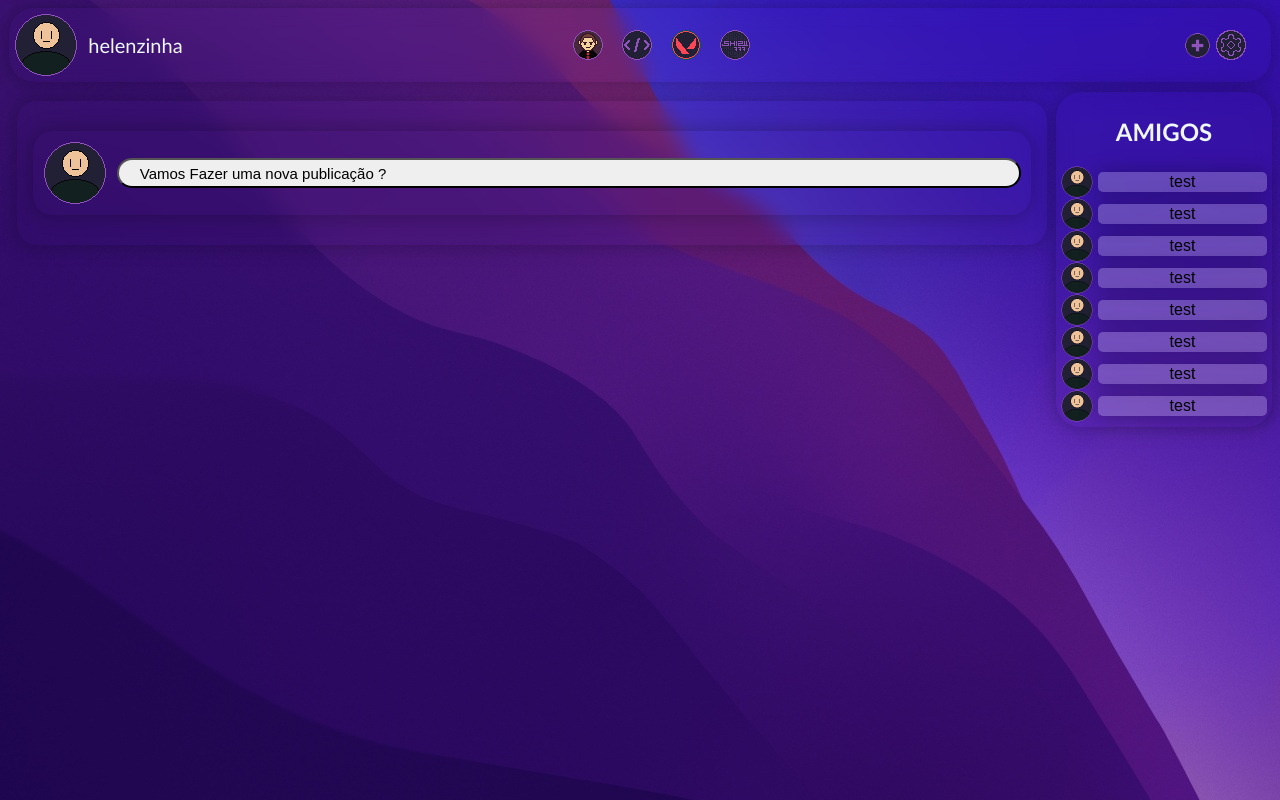
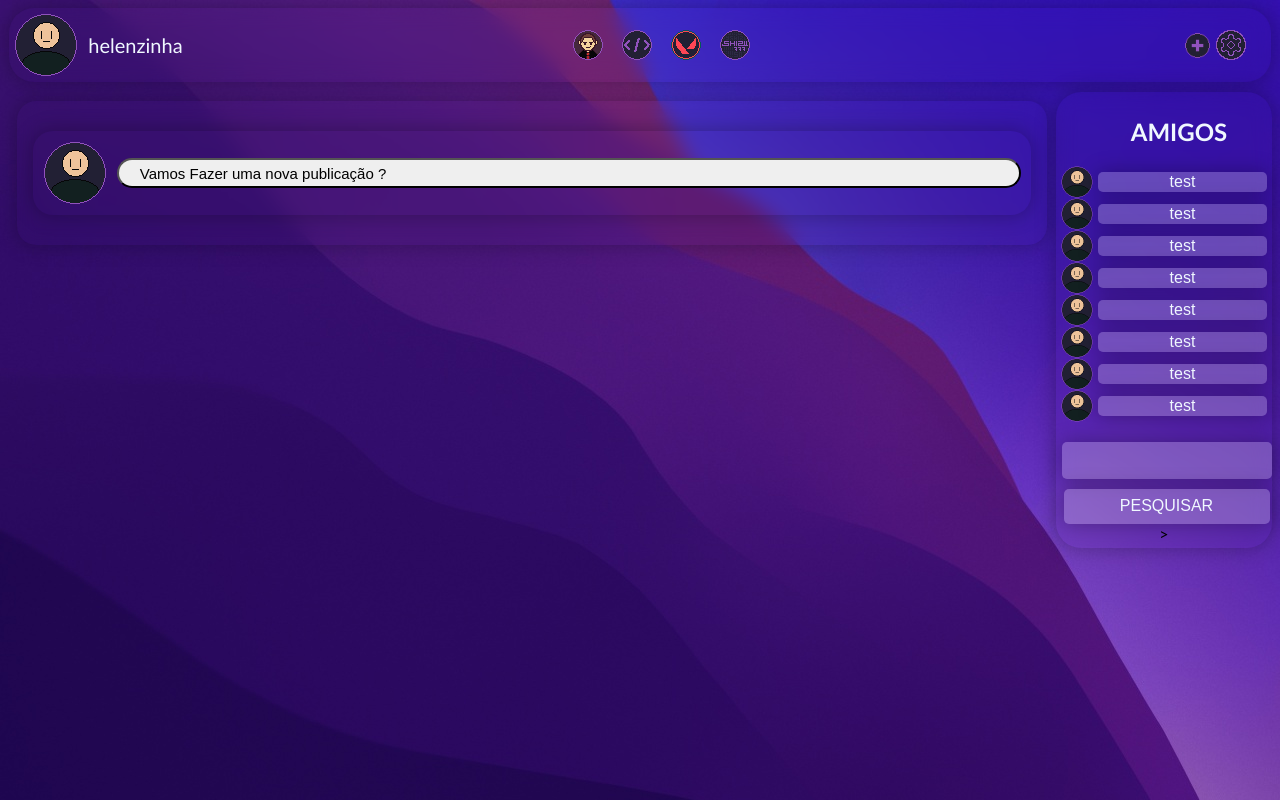
Before and after one commit to So78073/ShizuSite, a website: page a_project/princPage.html in a window 1280 px wide. Drawn offline with Linux system fonts and the light colour scheme.

Commit message:
emplemento da função brownser na aba friends

```diff
--- a/a_project/princPage.html
+++ b/a_project/princPage.html
@@ -74,7 +74,7 @@
 
 
         <div class="friend">
-            <h2 class="h2">AMIGOS</h2>
+            <h2 style=" color: aliceblue; margin-left: 30px;">AMIGOS</h2>
 
             <div class="friend_div">
                 <img src="/IMG/USER_DEFAUT.png" class="imgFrinds">
@@ -109,6 +109,10 @@
                 <button class="friendsBT">test</button>
             </div>
 
+            <div class="browserFR">
+                <input type="text" class="TextBrownserFr" id="nomeFriendBrownser">
+                <button class="friendsBrowserBT" onclick="BrownserFR()">PESQUISAR</button>
+            </div>>
 
         </div>
 
@@ -128,6 +132,7 @@
 
     <script src="../a_scripts/homepage.js"></script>
     <script src="/a_scripts/Posts.js"></script>
+    <script src="/a_scripts/renderpost.js"></script>
 </body>
 
 </html>
--- a/a_scripts/Posts.js
+++ b/a_scripts/Posts.js
@@ -80,7 +80,7 @@ function newPostInPerfil() {
 
     const struc = {
         userid: currentUser,
-        idpost: `${currentUser}.${ano}.${mes}.${hora}.${minuto}`,
+        txtid: `${currentUser}.${ano}.${mes}.${hora}.${minuto}`,
         text: text.value,
         like: 0,
         deslike: 0,
--- /dev/null
+++ b/a_scripts/renderpost.js
@@ -0,0 +1,3 @@
+let data = Date();
+
+console.log(data);
--- a/a_style/princStyle.css
+++ b/a_style/princStyle.css
@@ -242,10 +242,6 @@
         align-items: center;
     }
 
-    .h2 {
-        color: aliceblue;
-    }
-
     .TitleFrined {
         display: flex;
         align-items: center;
@@ -302,6 +298,7 @@
     }
 
     .friendsBT {
+        color: aliceblue;
         text-align: center;
         width: 100%;
         display: inline-block;
@@ -329,6 +326,50 @@
 
     .imgFrinds:hover {
         transform: scale(1.5);
+    }
+
+    .browserFR {
+        display: flex;
+        flex-direction: column;
+        width: 100%;
+        height: 100%;
+        justify-content: center;
+        align-items: center;
+        margin-top: 20px
+    }
+
+    .TextBrownserFr {
+        text-align: center;
+        width: 100%;
+        height: 35px;
+        display: inline-block;
+        border: none;
+        border-radius: 5px;
+        margin-bottom: 10px;
+        cursor: pointer;
+        font-size: 16px;
+        background: transparent;
+        backdrop-filter: blur(10px);
+        box-shadow: 0px 0px 20px 1px rgba(0, 0, 0, 0.26);
+        background: rgba(255, 255, 255, 0.233);
+        margin-left: 5px;
+    }
+
+    .friendsBrowserBT {
+        color: aliceblue;
+        text-align: center;
+        width: 100%;
+        height: 35px;
+        display: inline-block;
+        border: none;
+        border-radius: 5px;
+        cursor: pointer;
+        font-size: 16px;
+        background: transparent;
+        backdrop-filter: blur(10px);
+        box-shadow: 0px 0px 20px 1px rgba(0, 0, 0, 0.26);
+        background: rgba(255, 255, 255, 0.233);
+        margin-left: 5px;
     }
     /* ------------------------------------------------------------------------------------------------------------- */
 
```
Also changed, not shown: a_scripts/brownserFriend.js (added, +18 -0 lines), data/items.json (+36 -1 lines), index.js (+13 -2 lines), IMG/incos/browserFriend.png (added), README.md.
